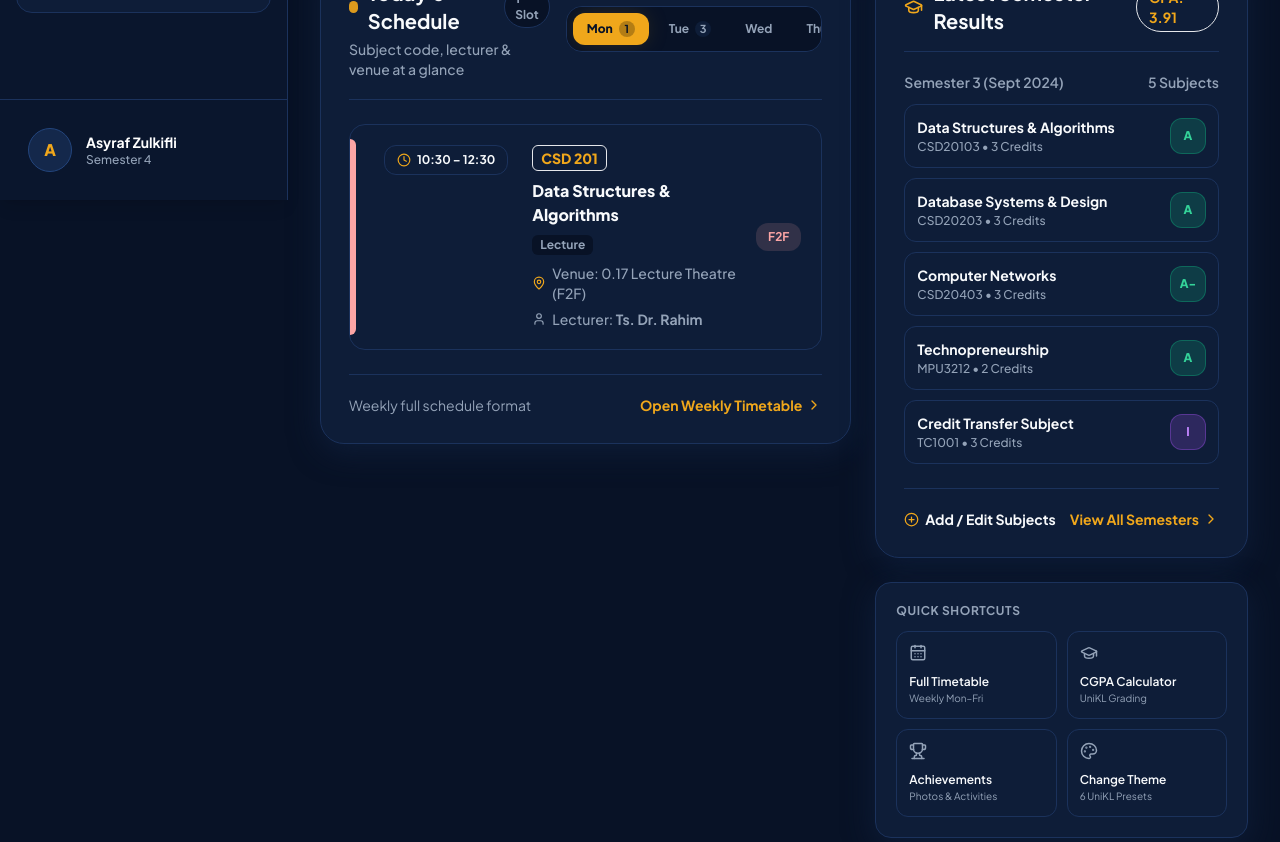
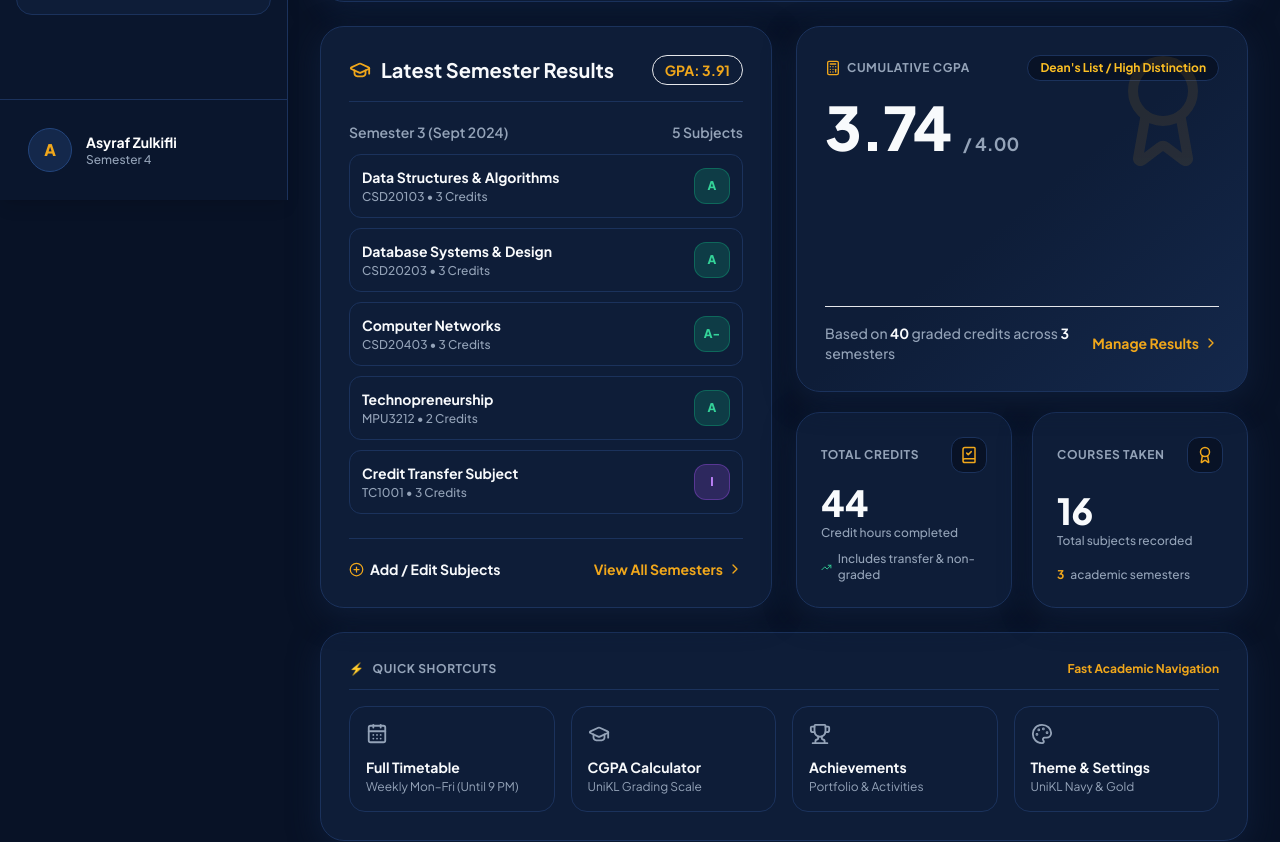
Before and after one commit to acapmeh/Student-UniKL-Dashboard, a Next.js app: page / in a window 1280 px wide. Shown: the part 600-1442 px from the top of the page. Built offline with nearby package versions, Linux system fonts and the light colour scheme; a web font is replaced by a local one.

Commit message:
feat: layout hierarchy - today schedule hero, results below schedule, bottom shortcuts, and gold logo borders

```diff
--- a/app/page.tsx
+++ b/app/page.tsx
@@ -2,97 +2,103 @@
 
 import React from 'react';
 import { WelcomeCard } from '@/components/DashboardHome/WelcomeCard';
-import { CgpaCard } from '@/components/DashboardHome/CgpaCard';
 import { TodaySchedule } from '@/components/DashboardHome/TodaySchedule';
 import { RecentResultsPreview } from '@/components/DashboardHome/RecentResultsPreview';
+import { CgpaCard } from '@/components/DashboardHome/CgpaCard';
 import Link from 'next/link';
 import { CalendarDays, GraduationCap, Trophy, Palette, ArrowUpRight } from 'lucide-react';
 
 export default function DashboardPage() {
   return (
     <div className="space-y-6 animate-fadeIn pb-12">
-      {/* Welcome Banner */}
+      {/* 1. Welcome Banner */}
       <WelcomeCard />
 
-      {/* CGPA & Academic Stats Strip */}
-      <CgpaCard />
+      {/* 2. Today's Schedule Hero Section (Placed first right below Good Evening) */}
+      <section>
+        <TodaySchedule />
+      </section>
 
-      {/* Main Grid: Timetable & Recent Results */}
-      <div className="grid grid-cols-1 lg:grid-cols-12 gap-6 items-start">
-        {/* Today's Timetable (7 cols on large screens) */}
-        <div className="lg:col-span-7 space-y-6">
-          <TodaySchedule />
+      {/* 3. Academic Row: Latest Results (Left) and Cumulative CGPA (Right) */}
+      <div className="grid grid-cols-1 lg:grid-cols-12 gap-6 items-stretch">
+        {/* Latest Semester Results (Directly below Today's Schedule on the left) */}
+        <div className="lg:col-span-6 flex flex-col">
+          <RecentResultsPreview />
         </div>
 
-        {/* Results & Quick Nav (5 cols on large screens) */}
-        <div className="lg:col-span-5 space-y-6">
-          <RecentResultsPreview />
+        {/* Cumulative CGPA & Academic Stats (Alongside Latest Results on the right) */}
+        <div className="lg:col-span-6 flex flex-col">
+          <CgpaCard layout="grid" />
+        </div>
+      </div>
 
-          {/* Quick Access Action Cards */}
-          <div className="rounded-2xl bg-card border border-border p-5 shadow-card">
-            <h3 className="text-xs font-bold uppercase tracking-wider text-muted mb-3">
-              Quick Shortcuts
+      {/* 4. Quick Shortcuts At The Very Bottom (Full width across all columns) */}
+      <section className="rounded-3xl bg-card border border-border p-6 sm:p-7 shadow-card">
+        <div className="flex items-center justify-between pb-3 mb-4 border-b border-border">
+          <h3 className="text-xs font-bold uppercase tracking-wider text-muted flex items-center gap-2">
+            <span>⚡</span> Quick Shortcuts
           </h3>
-            <div className="grid grid-cols-2 gap-2.5">
+          <span className="text-xs text-accent font-bold">Fast Academic Navigation</span>
+        </div>
+
+        <div className="grid grid-cols-2 sm:grid-cols-4 gap-4">
           <Link
             href="/timetable"
-                className="group p-3 rounded-xl bg-bg/80 hover:bg-card-hover border border-border hover:border-accent/40 transition-all flex flex-col justify-between"
+            className="group p-4 rounded-2xl bg-bg/80 hover:bg-card-hover border border-border hover:border-accent/50 transition-all flex flex-col justify-between shadow-xs hover:shadow-md hover:scale-[1.01]"
           >
             <div className="flex items-center justify-between text-muted group-hover:text-accent">
-                  <CalendarDays size={18} />
-                  <ArrowUpRight size={14} className="opacity-0 group-hover:opacity-100 transition-opacity" />
+              <CalendarDays size={22} />
+              <ArrowUpRight size={16} className="opacity-0 group-hover:opacity-100 transition-opacity text-accent" />
             </div>
             <div className="mt-3">
-                  <p className="text-xs font-semibold text-fg">Full Timetable</p>
-                  <p className="text-[10px] text-muted">Weekly Mon–Fri</p>
+              <p className="text-sm font-bold text-fg">Full Timetable</p>
+              <p className="text-xs text-muted mt-0.5">Weekly Mon–Fri (Until 9 PM)</p>
             </div>
           </Link>
 
           <Link
             href="/results"
-                className="group p-3 rounded-xl bg-bg/80 hover:bg-card-hover border border-border hover:border-accent/40 transition-all flex flex-col justify-between"
+            className="group p-4 rounded-2xl bg-bg/80 hover:bg-card-hover border border-border hover:border-accent/50 transition-all flex flex-col justify-between shadow-xs hover:shadow-md hover:scale-[1.01]"
           >
             <div className="flex items-center justify-between text-muted group-hover:text-accent">
-                  <GraduationCap size={18} />
-                  <ArrowUpRight size={14} className="opacity-0 group-hover:opacity-100 transition-opacity" />
+              <GraduationCap size={22} />
+              <ArrowUpRight size={16} className="opacity-0 group-hover:opacity-100 transition-opacity text-accent" />
             </div>
             <div className="mt-3">
-                  <p className="text-xs font-semibold text-fg">CGPA Calculator</p>
-                  <p className="text-[10px] text-muted">UniKL Grading</p>
+              <p className="text-sm font-bold text-fg">CGPA Calculator</p>
+              <p className="text-xs text-muted mt-0.5">UniKL Grading Scale</p>
             </div>
           </Link>
 
           <Link
             href="/achievements"
-                className="group p-3 rounded-xl bg-bg/80 hover:bg-card-hover border border-border hover:border-accent/40 transition-all flex flex-col justify-between"
+            className="group p-4 rounded-2xl bg-bg/80 hover:bg-card-hover border border-border hover:border-accent/50 transition-all flex flex-col justify-between shadow-xs hover:shadow-md hover:scale-[1.01]"
           >
             <div className="flex items-center justify-between text-muted group-hover:text-accent">
-                  <Trophy size={18} />
-                  <ArrowUpRight size={14} className="opacity-0 group-hover:opacity-100 transition-opacity" />
+              <Trophy size={22} />
+              <ArrowUpRight size={16} className="opacity-0 group-hover:opacity-100 transition-opacity text-accent" />
             </div>
             <div className="mt-3">
-                  <p className="text-xs font-semibold text-fg">Achievements</p>
-                  <p className="text-[10px] text-muted">Photos & Activities</p>
+              <p className="text-sm font-bold text-fg">Achievements</p>
+              <p className="text-xs text-muted mt-0.5">Portfolio & Activities</p>
             </div>
           </Link>
 
           <Link
             href="/settings"
-                className="group p-3 rounded-xl bg-bg/80 hover:bg-card-hover border border-border hover:border-accent/40 transition-all flex flex-col justify-between"
+            className="group p-4 rounded-2xl bg-bg/80 hover:bg-card-hover border border-border hover:border-accent/50 transition-all flex flex-col justify-between shadow-xs hover:shadow-md hover:scale-[1.01]"
           >
             <div className="flex items-center justify-between text-muted group-hover:text-accent">
-                  <Palette size={18} />
-                  <ArrowUpRight size={14} className="opacity-0 group-hover:opacity-100 transition-opacity" />
+              <Palette size={22} />
+              <ArrowUpRight size={16} className="opacity-0 group-hover:opacity-100 transition-opacity text-accent" />
             </div>
             <div className="mt-3">
-                  <p className="text-xs font-semibold text-fg">Change Theme</p>
-                  <p className="text-[10px] text-muted">6 UniKL Presets</p>
+              <p className="text-sm font-bold text-fg">Theme & Settings</p>
+              <p className="text-xs text-muted mt-0.5">UniKL Navy & Gold</p>
             </div>
           </Link>
         </div>
-          </div>
-        </div>
-      </div>
+      </section>
     </div>
   );
 }
--- a/components/DashboardHome/CgpaCard.tsx
+++ b/components/DashboardHome/CgpaCard.tsx
@@ -7,7 +7,11 @@ import { calcCGPA, getAcademicStanding } from '@/lib/grading';
 import { DEFAULT_RESULTS, storage, STORAGE_KEYS } from '@/lib/storage';
 import { Semester } from '@/lib/types';
 
-export function CgpaCard() {
+interface CgpaCardProps {
+  layout?: 'strip' | 'grid';
+}
+
+export function CgpaCard({ layout = 'grid' }: CgpaCardProps) {
   const [semesters, setSemesters] = useState<Semester[]>(DEFAULT_RESULTS);
 
   useEffect(() => {
@@ -25,9 +29,97 @@ export function CgpaCard() {
   const standing = getAcademicStanding(stats.cgpa);
   const totalSubjects = semesters.reduce((acc, sem) => acc + sem.subjects.length, 0);
 
+  if (layout === 'grid') {
+    return (
+      <div className="flex flex-col gap-5 h-full justify-between">
+        {/* Primary CGPA Display Card */}
+        <div className="flex-1 rounded-3xl bg-gradient-to-br from-card via-card to-card-hover border border-border p-6 sm:p-7 flex flex-col justify-between shadow-card relative overflow-hidden group">
+          <div className="absolute top-0 right-0 p-6 opacity-10 group-hover:opacity-20 transition-opacity">
+            <Award size={120} className="text-accent" />
+          </div>
+
+          <div>
+            <div className="flex items-center justify-between mb-4">
+              <span className="text-xs font-bold uppercase tracking-wider text-muted flex items-center gap-1.5">
+                <Calculator size={16} className="text-accent" />
+                Cumulative CGPA
+              </span>
+              <span className={`text-xs px-3 py-1 rounded-full bg-bg border border-border font-bold ${standing.colorClass}`}>
+                {standing.text}
+              </span>
+            </div>
+
+            <div className="flex items-baseline gap-3 my-2">
+              <span className="text-5xl sm:text-6xl font-black tracking-tight text-fg">
+                {stats.cgpa !== null ? stats.cgpa.toFixed(2) : '—'}
+              </span>
+              <span className="text-lg font-bold text-muted">/ 4.00</span>
+            </div>
+          </div>
+
+          <div className="mt-6 pt-4 border-t border-border/80 flex flex-col sm:flex-row sm:items-center justify-between gap-3">
+            <div className="text-xs sm:text-sm text-muted font-medium leading-relaxed">
+              Based on <span className="text-fg font-bold">{stats.totalGradedCreditsAll}</span> graded credits across{' '}
+              <span className="text-fg font-bold">{stats.totalSemesters}</span> semesters
+            </div>
+            <Link
+              href="/results"
+              className="inline-flex items-center gap-1 text-xs sm:text-sm font-bold text-accent hover:underline self-end sm:self-auto shrink-0"
+            >
+              Manage Results <ChevronRight size={16} />
+            </Link>
+          </div>
+        </div>
+
+        {/* 2 Stats Cards Side by Side */}
+        <div className="grid grid-cols-1 sm:grid-cols-2 gap-5">
+          {/* Credits Card */}
+          <div className="rounded-3xl bg-card border border-border p-5 sm:p-6 flex flex-col justify-between shadow-card">
+            <div className="flex items-center justify-between text-muted">
+              <span className="text-xs font-bold uppercase tracking-wider">Total Credits</span>
+              <div className="w-9 h-9 rounded-xl bg-bg border border-border flex items-center justify-center text-accent">
+                <BookCheck size={18} />
+              </div>
+            </div>
+
+            <div className="my-2.5">
+              <div className="text-3xl sm:text-4xl font-black text-fg">{stats.totalCreditHoursAll}</div>
+              <p className="text-xs text-muted mt-0.5 font-medium">Credit hours completed</p>
+            </div>
+
+            <div className="text-xs text-muted flex items-center gap-1.5 font-medium">
+              <TrendingUp size={13} className="text-emerald-400" />
+              <span>Includes transfer & non-graded</span>
+            </div>
+          </div>
+
+          {/* Courses Enrolled Card */}
+          <div className="rounded-3xl bg-card border border-border p-5 sm:p-6 flex flex-col justify-between shadow-card">
+            <div className="flex items-center justify-between text-muted">
+              <span className="text-xs font-bold uppercase tracking-wider">Courses Taken</span>
+              <div className="w-9 h-9 rounded-xl bg-bg border border-border flex items-center justify-center text-accent">
+                <Award size={18} />
+              </div>
+            </div>
+
+            <div className="my-2.5">
+              <div className="text-3xl sm:text-4xl font-black text-fg">{totalSubjects}</div>
+              <p className="text-xs text-muted mt-0.5 font-medium">Total subjects recorded</p>
+            </div>
+
+            <div className="text-xs text-muted flex items-center gap-1.5 font-medium">
+              <span className="text-accent font-bold">{semesters.length}</span>
+              <span>academic semesters</span>
+            </div>
+          </div>
+        </div>
+      </div>
+    );
+  }
+
+  // Strip layout fallback
   return (
     <div className="grid grid-cols-1 sm:grid-cols-2 lg:grid-cols-4 gap-5">
-      {/* Primary CGPA Display Card */}
       <div className="sm:col-span-2 rounded-3xl bg-gradient-to-br from-card via-card to-card-hover border border-border p-6 sm:p-7 flex flex-col justify-between shadow-card relative overflow-hidden group">
         <div className="absolute top-0 right-0 p-6 opacity-10 group-hover:opacity-20 transition-opacity">
           <Award size={120} className="text-accent" />
@@ -66,7 +158,6 @@ export function CgpaCard() {
         </div>
       </div>
 
-      {/* Credits Card */}
       <div className="rounded-3xl bg-card border border-border p-6 sm:p-7 flex flex-col justify-between shadow-card">
         <div className="flex items-center justify-between text-muted">
           <span className="text-xs font-bold uppercase tracking-wider">Total Credits</span>
@@ -86,7 +177,6 @@ export function CgpaCard() {
         </div>
       </div>
 
-      {/* Courses Enrolled Card */}
       <div className="rounded-3xl bg-card border border-border p-6 sm:p-7 flex flex-col justify-between shadow-card">
         <div className="flex items-center justify-between text-muted">
           <span className="text-xs font-bold uppercase tracking-wider">Courses Taken</span>
--- a/components/DashboardHome/WelcomeCard.tsx
+++ b/components/DashboardHome/WelcomeCard.tsx
@@ -35,7 +35,7 @@ export function WelcomeCard() {
         <div className="min-w-0 flex-1">
           <div className="flex flex-wrap items-center gap-2 sm:gap-2.5 mb-3">
             {/* Exact Image 2 (UniKL Badge) strictly from user */}
-            <div className="bg-white px-2.5 py-1 rounded-xl shadow-xs border border-white/50 flex items-center shrink-0">
+            <div className="bg-white px-2.5 py-1 rounded-xl shadow-xs border-2 border-[#F0A71B] shadow-[0_0_12px_rgba(240,167,27,0.25)] flex items-center shrink-0">
               {/* eslint-disable-next-line @next/next/no-img-element */}
               <img
                 src="/unikl-badge-logo.png"
@@ -50,7 +50,7 @@ export function WelcomeCard() {
 
             <span className="text-xs text-slate-200 font-bold flex items-center gap-1.5 bg-bg/90 px-3 py-1 rounded-full border border-border shrink-0 shadow-2xs">
               <GraduationCap size={14} className="text-accent" />
-              <span>{profile.program || 'Bachelor of Information Technology'}</span>
+              <span>{profile.program || 'Bachelor of Financial Technology'}</span>
             </span>
           </div>
 
--- a/components/Sidebar.tsx
+++ b/components/Sidebar.tsx
@@ -90,7 +90,7 @@ export function Sidebar() {
 
           {/* Exact Image 1 Logo on Mobile */}
           <Link href="/" className="flex items-center gap-2">
-            <div className="bg-white px-2 py-1 rounded-xl shadow-xs border border-white/40 flex items-center">
+            <div className="bg-white px-2 py-1 rounded-xl shadow-xs border-2 border-[#F0A71B] shadow-[0_0_10px_rgba(240,167,27,0.25)] flex items-center">
               {/* eslint-disable-next-line @next/next/no-img-element */}
               <img
                 src="/unikl-sidebar-logo.jpg"
@@ -124,7 +124,7 @@ export function Sidebar() {
         {/* Brand Header: Exact Image 1 in crisp white container (Zero Overblending) */}
         <div className="p-4 border-b border-[#1B325C] bg-[#0A162D] flex items-center justify-between">
           <Link href="/" className="w-full flex items-center justify-center">
-            <div className="w-full bg-white px-3 py-2 rounded-2xl shadow-sm border border-white/40 flex items-center justify-center hover:scale-[1.02] transition-transform">
+            <div className="w-full bg-white px-3 py-2 rounded-2xl shadow-sm border-2 border-[#F0A71B] shadow-[0_0_14px_rgba(240,167,27,0.25)] flex items-center justify-center hover:scale-[1.02] transition-transform">
               {/* eslint-disable-next-line @next/next/no-img-element */}
               <img
                 src="/unikl-sidebar-logo.jpg"
--- a/lib/storage.ts
+++ b/lib/storage.ts
@@ -15,7 +15,7 @@ export const DEFAULT_PROFILE: Profile = {
   name: 'Asyraf Zulkifli',
   studentId: '52213123456',
   campus: 'Universiti Kuala Lumpur (UniKL)',
-  program: 'Bachelor of Information Technology',
+  program: 'Bachelor of Financial Technology',
   currentSemester: 'Semester 4',
   targetCgpa: 3.85,
 };
```
Lines whose indentation alone changed are shown as unchanged.
